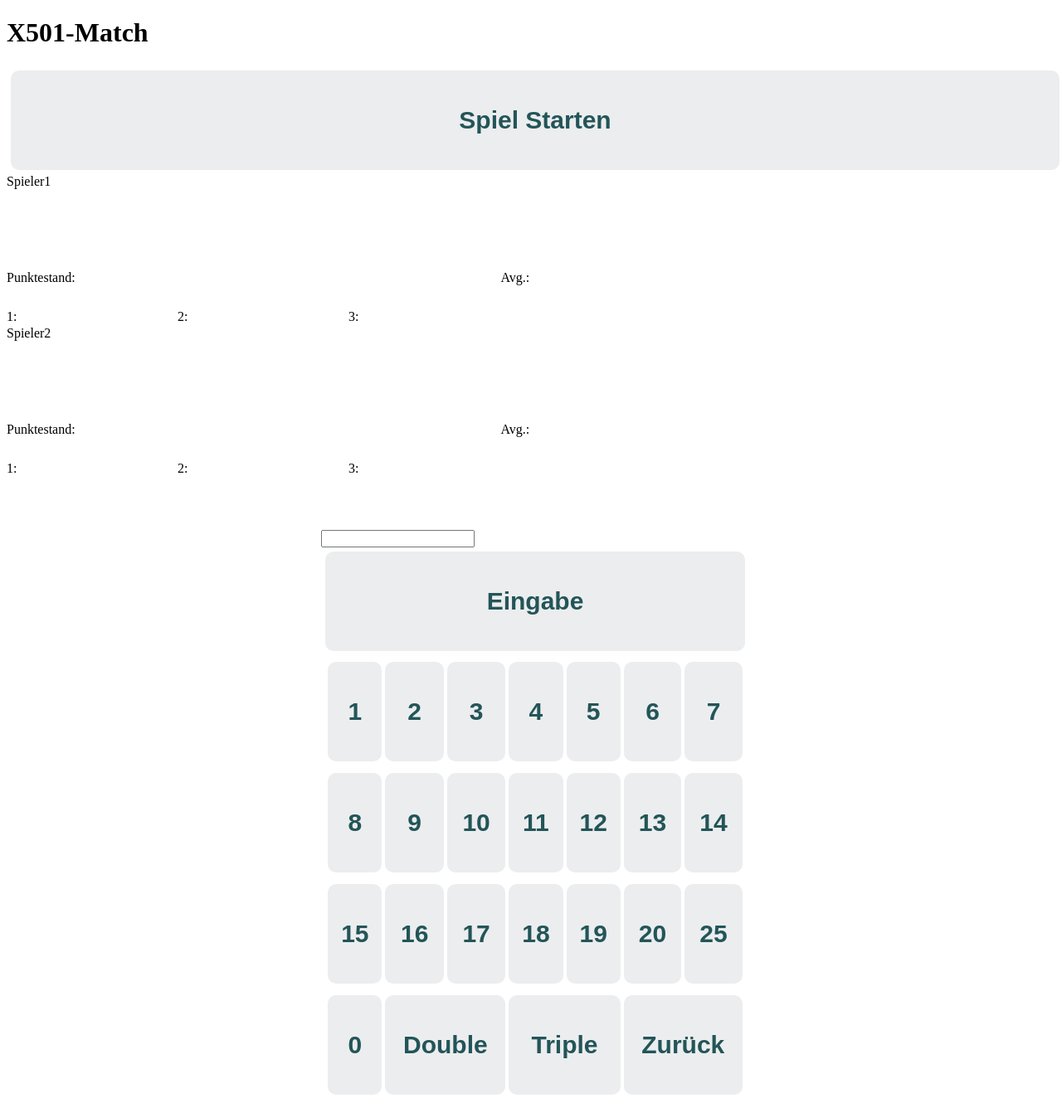
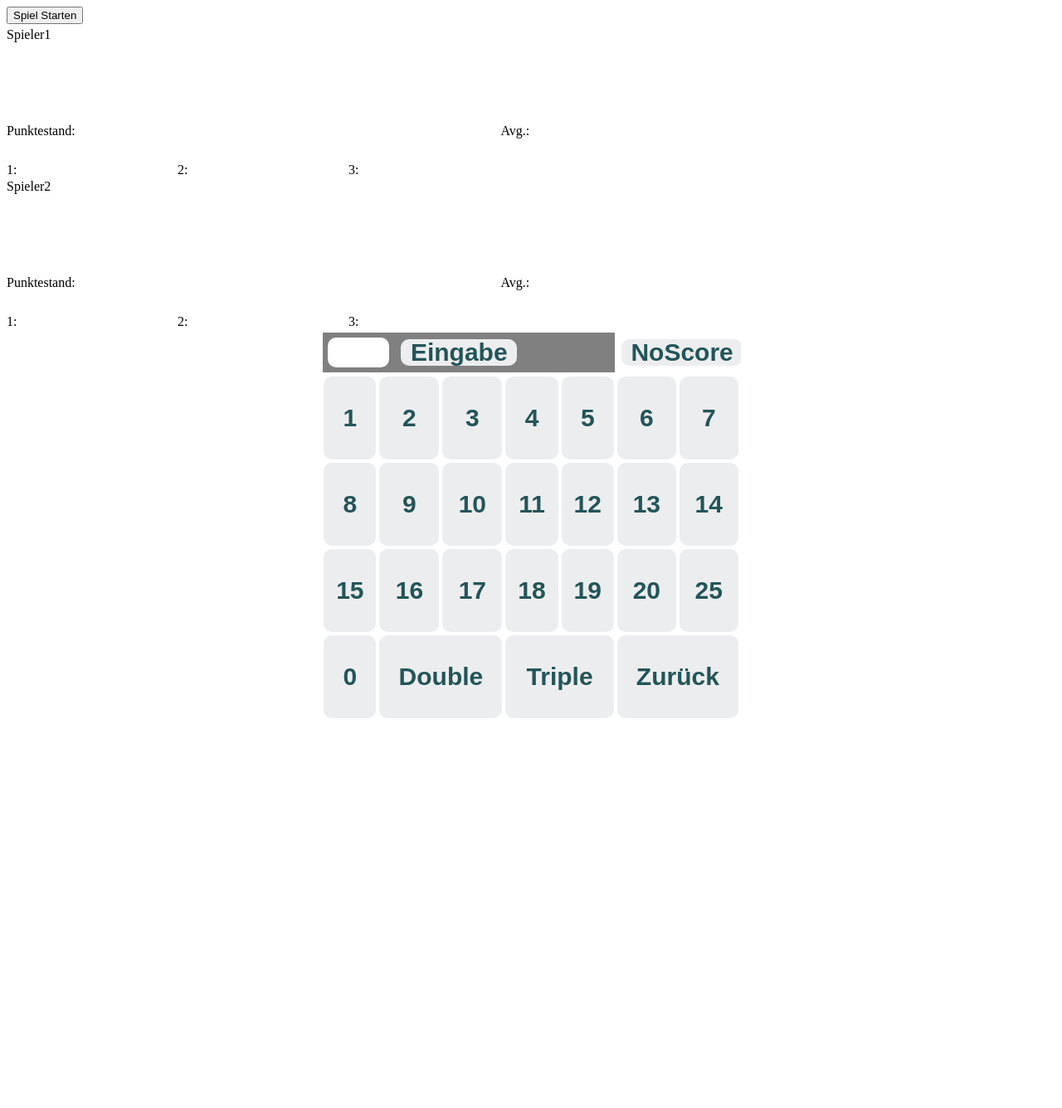
Before and after one commit to mgoetze06/dartdashboard, a Flask app: page / in a window 1280 px wide. Shown: the whole page at 83% size. After the commit the page ends 866 px from the top, so only its background shows below. Run offline with Flask 3, Linux system fonts and the light colour scheme; parts of the project's set-up code (start-up, migrations or seed data) failed here and were passed over; some libraries are stand-ins or nearby versions.

Commit message:
erster Funktionstest bei realem Spiel

```diff
--- a/nativeHTML/server.py
+++ b/nativeHTML/server.py
@@ -41,9 +41,14 @@ def handle_message(data):
     global database_path
     print('received message:')
     print(data["data"])
+    print(data["currentSpieler"])
     connection = sqlite3.connect(database_path)
     cursor = connection.cursor()
-    spieler = "Spieler1"  # TODO MUSS VARIABEL SEIN
+    spieler = data["currentSpieler"] #"Spieler1"  # TODO MUSS VARIABEL SEIN
+    if spieler:
+        spielerindex = '0'
+    else:
+        spielerindex = '1'
     cursor.execute("select punkte from dartgame where spieler = '"+spieler+"'")
     wert = cursor.fetchone()[0] - int(data["data"])
     query = "UPDATE dartgame SET punkte =  " + str(wert)  + " WHERE spieler = '"+ spieler + "' ;"
@@ -56,11 +61,18 @@ def handle_message(data):
         cursor.execute("select punkte from dartgame where spieler = '"+spieler+"'")
         wert = cursor.fetchone()[0]
         punktstände.append(wert)
+
+    #send spielstand to all connected websockets
     emit('spielstand_update', {'punktstand1': punktstände[0],'punktstand2': punktstände[1]}, broadcast=True)
+    connection.close()
+
+    #send spielstand to esp displays
     global url,headers
-    data = {'punkte0': str(punktstände[0]), 'punkte1': str(punktstände[1]), 'spieler': '0'}
-    requests.post(url, data=json.dumps(data), headers=headers)
-    connection.close()
+    data = {'punkte0': str(punktstände[0]), 'punkte1': str(punktstände[1]), 'spieler': spielerindex}
+    try:
+        requests.post(url, data=json.dumps(data), headers=headers,timeout=0.5)
+    except requests.Timeout:
+        pass
 @socketio.on('init event')
 def test_message(message):
     global database_path
@@ -75,15 +87,14 @@ def test_message(message):
         cursor.execute(query)
     connection.commit()
     emit('spielstand_update', {'punktstand1': 501,'punktstand2': 501}, broadcast=True)
-
+    connection.close()
 
     global url,headers
     data = {'punkte0': '501', 'punkte1': '501', 'spieler': '0'}
-    requests.post(url, data=json.dumps(data), headers=headers)
-
-
-    connection.close()
-    #emit('my response', {'data': message["data"]}, broadcast=True)
+    try:
+        requests.post(url, data=json.dumps(data), headers=headers,timeout=0.5)
+    except requests.Timeout:
+        pass
 
 if __name__ == '__main__':
     socketio.run(app,host="0.0.0.0")
--- a/nativeHTML/static/style.css
+++ b/nativeHTML/static/style.css
@@ -1,16 +1,3 @@
-input[type=button] {
-    width: 100%;
-    height: 120px;
-    margin: 5px;
-    background: #ecedef;
-    border: none;
-    font-size: 30px;
-    line-height: 30px;
-    border-radius: 10px;
-    font-weight: 700;
-    color: #235558;
-    cursor: pointer;
-  }
   @media (hover: hover) {
     input[type=button]:hover{
         background: #a4a4a7;
@@ -53,9 +40,8 @@ input[type=button] {
   }
   #center {
     margin: auto;
-    margin-top: 5%;
-    height: 60%;
     width: 40%;
+    overflow: hidden;
     }
   @media (max-width: 1100px) {
     #center {
@@ -72,3 +58,28 @@ input[type=button] {
     margin-top: 0px;
     padding: 0px;
   }
+  .normalButton{
+    width: 100%;
+    margin: 5px;
+    background: #ecedef;
+    border: none;
+    font-size: 30px;
+    line-height: 30px;
+    border-radius: 10px;
+    font-weight: 700;
+    color: #235558;
+    cursor: pointer;
+  }
+  .buttonValues{
+    width: 100%;
+    height: 100px;
+    margin-right: 5px;
+    background: #ecedef;
+    border: none;
+    font-size: 30px;
+    line-height: 30px;
+    border-radius: 10px;
+    font-weight: 700;
+    color: #235558;
+    cursor: pointer;
+  }
--- a/nativeHTML/templates/index.html
+++ b/nativeHTML/templates/index.html
@@ -7,8 +7,12 @@
   <script src="https://cdnjs.cloudflare.com/ajax/libs/socket.io/4.0.1/socket.io.js" integrity="sha512-q/dWJ3kcmjBLU4Qc47E4A9kTB4m3wuTY7vkFJDTZKjTs8jhyGQnaUrxa0Ytd0ssMZhbNua9hE+E7Qv1j+DyZwA==" crossorigin="anonymous"></script>
   <script type="text/javascript" charset="utf-8">
     var socket = io();
-
+    var double = false;
+    var triple = false;
+    var spieler = true;
     var counter = 1;
+    var überworfen = false;
+    var wurf_nr = 0;
     socket.on('spielstand_update', function(msg) {
       //$('#textBox').append('<p>Received: ' + msg.data + '</p>');
       document.getElementById('punkteSpieler1').value = msg.punktstand1;
@@ -23,19 +27,97 @@
     socket.emit('message', {data: 'I\'m connected!'});
 
   }
+  function toggleTriple(){
+    triple = !triple;
+    double = false;
+    ColorsTripleDouble();
+  }
+  function toggleDouble(){
+    double = !double;
+    triple = false;
+    ColorsTripleDouble();
+  }
+
+  function ColorsTripleDouble(){
+    document.getElementById("double").style.backgroundColor = "#ecedef";
+    document.getElementById("triple").style.backgroundColor = "#ecedef";
+    if(double){
+      document.getElementById("double").style.backgroundColor = "red";
+    }
+    if(triple){
+      document.getElementById("triple").style.backgroundColor = "red";
+    }
+
+  }
+
+  function checkWinning(wertWurf,doubleOut,restwert){
+      //document.getElementById("debug").value = restwert-wertWurf;
+      if(restwert-wertWurf == 0 && doubleOut){
+          console.log("gewonnen");
+          return true;
+      }else{
+          console.log("nicht gewonnen");
+          return false;
+      }
+  }
+  function sendWurf(object){
+
+    var wert = object.value;
+    wurf_nr = wurf_nr + 1;
+    überworfen = false;
+    if(triple){
+        wert = wert * 3;
+    }else{
+        if(double){
+            wert = wert * 2;
+        }
+    }
+
+    if(spieler){
+      currentPunktstand = document.getElementById('punkteSpieler1').value
+      currentSpieler = "Spieler1";
+      andererSpieler = "Spieler2";
 
 
-  function sendWurf(object){
-    socket.emit('wurf', {data: object.value});
-    //var snd = new Audio("file.wav");
-    //snd.play();
-    document.getElementById('sound1').play();
+    }else{
+      currentPunktstand = document.getElementById('punkteSpieler2').value
+      currentSpieler = "Spieler2";
+      andererSpieler = "Spieler1";
+    }
+    if(checkWinning(wert,double,currentPunktstand)){
+        document.getElementsByClassName(currentSpieler)[0].style.backgroundColor = "green";
+        var winningText = currentSpieler + " gewinnt!";
+        alert(winningText);
+    }else{
+      if(currentPunktstand - wert < 2){
+                    überworfen = true;
+      }else{
+          socket.emit('wurf', {data: wert, currentSpieler: currentSpieler});
+      }
+      winner = false;
+    }
+    if(wurf_nr == 3 || überworfen){
+      spieler = !spieler;
+      wurf_nr = 0;
+      document.getElementsByClassName(andererSpieler)[0].style.backgroundColor = "#bfe0c4";
+      document.getElementsByClassName(currentSpieler)[0].style.backgroundColor = "#ecedef";
+    }else{
+      document.getElementsByClassName(currentSpieler)[0].style.backgroundColor = "#bfe0c4";
+      document.getElementsByClassName(andererSpieler)[0].style.backgroundColor = "#ecedef";
+    }
+    document.getElementById('PunktEingabeFrei').value = "";
+    triple = false;
+    double = false;
+    ColorsTripleDouble();
+    //document.getElementById('sound1').play();
   }
 
   function sendBroadcast(){
     counter++;
     socket.emit('init event', {data: counter});
-
+    document.getElementsByClassName("Spieler1")[0].style.backgroundColor = "#bfe0c4";
+    document.getElementsByClassName("Spieler2")[0].style.backgroundColor = "#ecedef";
+    document.getElementById('PunktEingabeFrei').value = "";
   }
 
   </script>
@@ -44,14 +126,16 @@
 
 
 <body>
-  <h1>X501-Match</h1>
+  <!--<h1>X501-Match</h1> -->
   <div style="display: none;">
       Spieler an der Reihe (true, false) == (Spieler1, Spieler2) <input type="text" readonly id="debugSpieler"><br>
       Anzahl der gespielten Würfe in dieser Aufnahme <input type="text" readonly id="debugWurfNr"><br><input class="punktstand" type="text" readonly id="debug">
   </div>
   <audio id="sound1" src="/static/26.wav" preload="auto"></audio>
-  <input type="button" value="Spiel Starten" onclick="sendBroadcast()">
-  <div class="spieler1 spieler">
+  <div style="width: 20%; height: 25px;">
+    <input value="Spiel Starten" type="button" onclick="sendBroadcast()">
+  </div>
+  <div class="Spieler1 spieler">
       Spieler1<br>
       Punktestand:
       <input class="punktstand" type="text" readonly id="punkteSpieler1"> Avg.: <input class="average" type="text" readonly id="avgSpieler1"><br>
@@ -59,7 +143,7 @@
       2:<input class="wurf" type="text" readonly id="wurf12">
       3:<input class="wurf" type="text" readonly id="wurf13">
   </div>
-  <div class="spieler2 spieler">
+  <div class="Spieler2 spieler">
       Spieler2<br>
       Punktestand:
       <input class="punktstand" type="text" readonly id="punkteSpieler2"> Avg.: <input class="average" type="text" readonly id="avgSpieler2"><br>
@@ -68,42 +152,49 @@
       3:<input class="wurf" type="text" readonly id="wurf23">
   </div>
   <div id="center">
-    <input type="text" id="PunktEingabeFrei">
-    <input type="button" value="Eingabe" onclick="sendWurf(document.getElementById('PunktEingabeFrei').value)">
+    <table width="100%">
+      <tr>
+        <td style="background: grey;">
+          <input class="normalButton" style="width: 20%; background: white;color: black;  "type="text" id="PunktEingabeFrei">
+          <input class="normalButton" style="width:40%;" type="button" value="Eingabe" onclick="sendWurf(document.getElementById('PunktEingabeFrei'))">
+        </td>
+        <td><input class="normalButton" type="button" value="NoScore" onclick="sendWurf(document.getElementById('zero'))"></td>
+      </tr>
+    </table>
       <table id="calcu" width="100%">
           <tr>
-              <td><input type="button" value="1" onclick="sendWurf(this)"></td>
-              <td><input type="button" value="2" onclick="sendWurf(this)"></td>
-              <td><input type="button" value="3" onclick="sendWurf(this)"></td>
-              <td><input type="button" value="4" onclick="sendWurf(this)"></td>
-              <td><input type="button" value="5" onclick="sendWurf(this)"></td>
-              <td><input type="button" value="6" onclick="sendWurf(this)"></td>
-              <td><input type="button" value="7" onclick="sendWurf(this)"></td>
+              <td><input type="button" class="buttonValues" value="1" onclick="sendWurf(this)"></td>
+              <td><input type="button" class="buttonValues" value="2" onclick="sendWurf(this)"></td>
+              <td><input type="button" class="buttonValues" value="3" onclick="sendWurf(this)"></td>
+              <td><input type="button" class="buttonValues" value="4" onclick="sendWurf(this)"></td>
+              <td><input type="button" class="buttonValues" value="5" onclick="sendWurf(this)"></td>
+              <td><input type="button" class="buttonValues" value="6" onclick="sendWurf(this)"></td>
+              <td><input type="button" class="buttonValues" value="7" onclick="sendWurf(this)"></td>
 
           </tr>
           <tr>
-              <td><input type="button" value="8" onclick="calcWurfNr(this)"></td>
-              <td><input type="button" value="9" onclick="calcWurfNr(this)"></td>
-              <td><input type="button" value="10" onclick="calcWurfNr(this)"></td>
-              <td><input type="button" value="11" onclick="calcWurfNr(this)"></td>
-              <td><input type="button" value="12" onclick="calcWurfNr(this)"></td>
-              <td><input type="button" value="13" onclick="calcWurfNr(this)"></td>
-              <td><input type="button" value="14" onclick="calcWurfNr(this)"></td>
+              <td><input type="button" class="buttonValues" value="8" onclick="sendWurf(this)"></td>
+              <td><input type="button" class="buttonValues" value="9" onclick="sendWurf(this)"></td>
+              <td><input type="button" class="buttonValues" value="10" onclick="sendWurf(this)"></td>
+              <td><input type="button" class="buttonValues" value="11" onclick="sendWurf(this)"></td>
+              <td><input type="button" class="buttonValues" value="12" onclick="sendWurf(this)"></td>
+              <td><input type="button" class="buttonValues" value="13" onclick="sendWurf(this)"></td>
+              <td><input type="button" class="buttonValues" value="14" onclick="sendWurf(this)"></td>
           </tr>
           <tr>
-              <td><input type="button" value="15" onclick="calcWurfNr(this)"></td>
-              <td><input type="button" value="16" onclick="calcWurfNr(this)"></td>
-              <td><input type="button" value="17" onclick="calcWurfNr(this)"></td>
-              <td><input type="button" value="18" onclick="calcWurfNr(this)"></td>
-              <td><input type="button" value="19" onclick="calcWurfNr(this)"></td>
-              <td><input type="button" value="20" onclick="calcWurfNr(this)"></td>
-              <td><input type="button" value="25" onclick="calcWurfNr(this)" id="bull"></td>
+              <td><input type="button" class="buttonValues" value="15" onclick="sendWurf(this)"></td>
+              <td><input type="button" class="buttonValues" value="16" onclick="sendWurf(this)"></td>
+              <td><input type="button" class="buttonValues" value="17" onclick="sendWurf(this)"></td>
+              <td><input type="button" class="buttonValues" value="18" onclick="sendWurf(this)"></td>
+              <td><input type="button" class="buttonValues" value="19" onclick="sendWurf(this)"></td>
+              <td><input type="button" class="buttonValues" value="20" onclick="sendWurf(this)"></td>
+              <td><input type="button" class="buttonValues" value="25" onclick="sendWurf(this)" id="bull"></td>
           </tr>
           <tr>
-              <td><input type="button" value="0" onclick="calcWurfNr(this)"></td>
-              <td colspan="2"><input type="button" value="Double" onclick="setDouble()" id="double"></td>
-              <td colspan="2"><input type="button" value="Triple" onclick="setTriple()" id="triple"></td>
-              <td colspan="2"><input type="button" value="Zurück" onclick="wurfZurück()"></td>
+              <td><input type="button" class="buttonValues" value="0" id="zero" onclick="sendWurf(this)"></td>
+              <td colspan="2"><input type="button" class="buttonValues" value="Double" onclick="toggleDouble()" id="double"></td>
+              <td colspan="2"><input type="button" class="buttonValues" value="Triple" onclick="toggleTriple()" id="triple"></td>
+              <td colspan="2"><input type="button" class="buttonValues" value="Zurück" onclick="wurfZurück()"></td>
           </tr>
       </table>
   </div>
```
Also changed, not shown: nativeHTML/database/darts.db.
